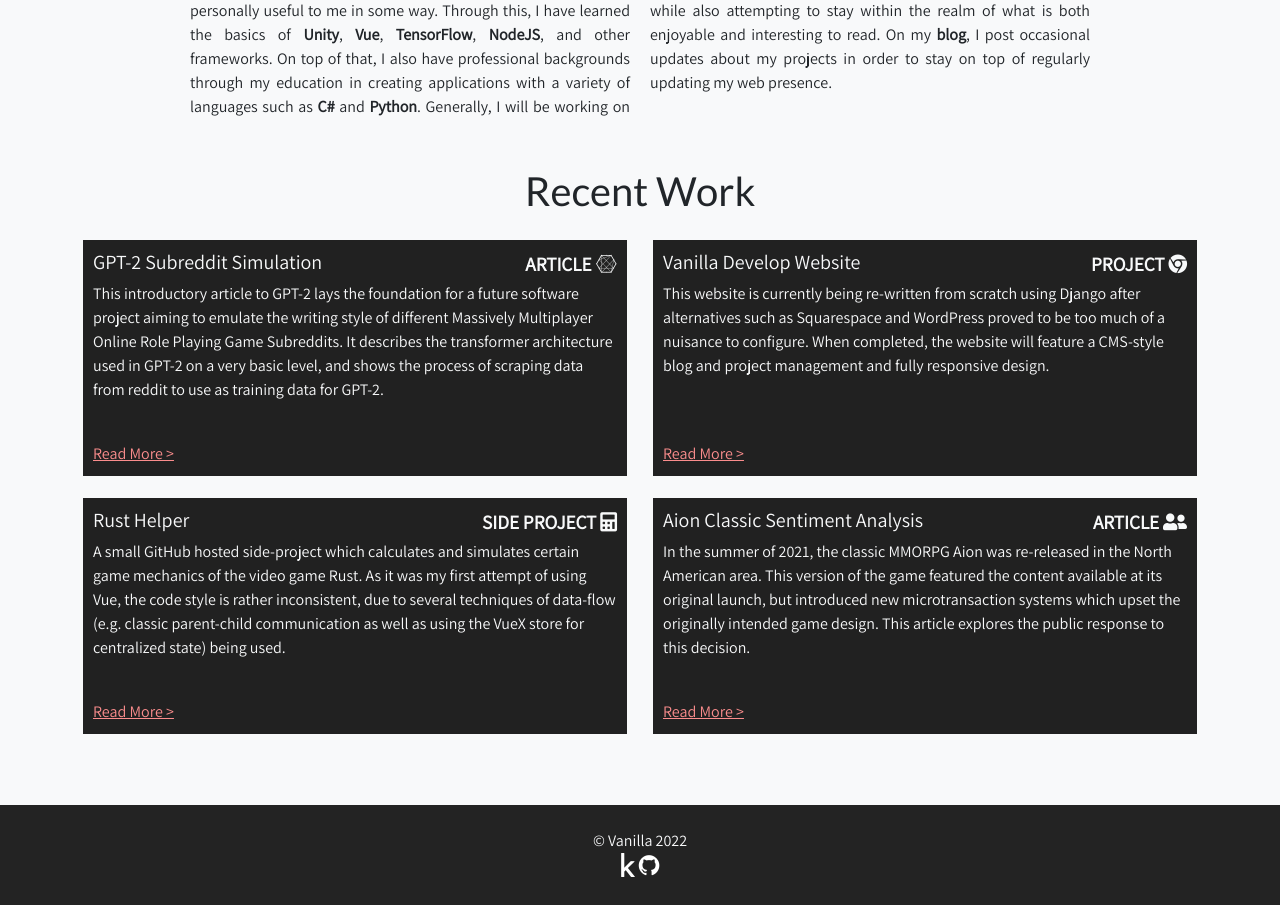
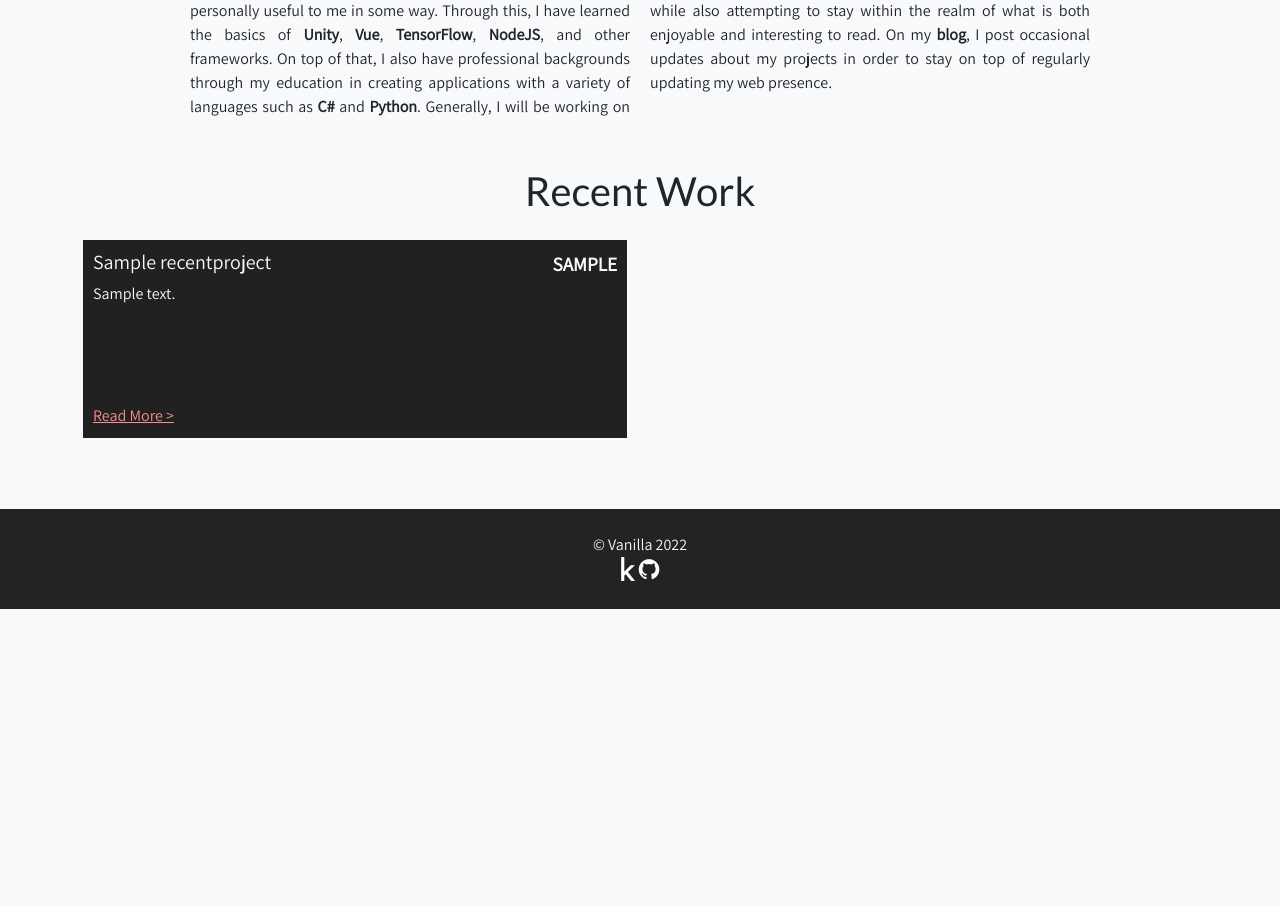
Before and after one commit to VanillaDevelop/VanillaDev, a Django app: page / in a window 1280 px wide. Shown: the part 2103-3008 px from the top of the page. After the commit the page ends 2712 px from the top, so only its background shows below. Run offline with Django 3.2, Linux system fonts and the light colour scheme; tables that the repository leaves empty hold one stand-in row (values such as "Sample post"); some libraries are stand-ins or nearby versions.

Commit message:
Display recent projects based on database entries

```diff
--- a/vanilladev/home/templates/home/index.html
+++ b/vanilladev/home/templates/home/index.html
@@ -120,62 +120,19 @@
 <div class="container mt-5">
     <h1 class="text-center mb-4">Recent Work</h1>
     <div class="row">
+        {% for recent in recents %}
         <div class="col-lg-6 project-column">
-            <div class="d-flex flex-column justify-content-between h-100">
+            <div class="d-flex flex-column justify-content-between h-100 w-100">
                 <div>
                     <div class="d-flex justify-content-between">
-                        <h5>GPT-2 Subreddit Simulation</h5><span><strong>ARTICLE </strong><i
-                                class="fab fa-connectdevelop"></i></span>
+                        <h5>{{recent.title}}</h5><span><strong>{{recent.type|upper}} </strong><i
+                                class="{{recent.icon}}"></i></span>
                     </div>
-                    <p>This introductory article to GPT-2 lays the foundation for a future software project aiming to
-                        emulate the writing style of different Massively Multiplayer Online Role Playing Game
-                        Subreddits. It describes the transformer architecture used in GPT-2 on a very basic level, and
-                        shows the process of scraping data from reddit to use as training data for GPT-2.<br><br></p>
-                </div><a class="link-readmore" href="#">Read More &gt;</a>
+                    <p>{{recent.description}}</p>
+                </div><a class="link-readmore" href="{{recent.link}}">Read More &gt;</a>
             </div>
         </div>
-        <div class="col-lg-6 project-column">
-            <div class="d-flex flex-column justify-content-between h-100">
-                <div>
-                    <div class="d-flex justify-content-between">
-                        <h5>Vanilla Develop Website</h5><span><strong>PROJECT</strong> <i
-                                class="fab fa-chrome"></i></span>
-                    </div>
-                    <p>This website is currently being re-written from scratch using Django after alternatives such as
-                        Squarespace and WordPress proved to be too much of a nuisance to configure. When completed, the
-                        website will feature a CMS-style blog and project management and fully responsive design.<br>
-                    </p>
-                </div><a class="link-readmore" href="#">Read More &gt;</a>
-            </div>
-        </div>
-        <div class="col-lg-6 project-column">
-            <div class="d-flex flex-column justify-content-between h-100">
-                <div>
-                    <div class="d-flex justify-content-between">
-                        <h5>Rust Helper</h5><span><strong>SIDE</strong> <strong>PROJECT </strong><i
-                                class="fas fa-calculator"></i></span>
-                    </div>
-                    <p>A small GitHub hosted side-project which calculates and simulates certain game mechanics of
-                        the video game Rust. As it was my first attempt of using Vue, the code style is rather
-                        inconsistent, due to several techniques of data-flow (e.g. classic parent-child
-                        communication as well as using the VueX store for centralized state) being used.<br><br></p>
-                </div><a class="link-readmore" href="#">Read More &gt;</a>
-            </div>
-        </div>
-        <div class="col-lg-6 project-column">
-            <div class="d-flex flex-column justify-content-between h-100">
-                <div>
-                    <div class="d-flex justify-content-between">
-                        <h5>Aion Classic Sentiment Analysis</h5><span><strong>ARTICLE </strong><i
-                                class="fas fa-user-friends"></i></span>
-                    </div>
-                    <p>In the summer of 2021, the classic MMORPG Aion was re-released in the North American area. This
-                        version of the game featured the content available at its original launch, but introduced new
-                        microtransaction systems which upset the originally intended game design. This article explores
-                        the public response to this decision.</p>
-                </div><a class="link-readmore" href="#">Read More &gt;</a>
-            </div>
-        </div>
+        {% endfor %}
     </div>
 </div>
 {%endblock %}
--- a/vanilladev/home/views.py
+++ b/vanilladev/home/views.py
@@ -6,7 +6,8 @@ from .models import RecentProject
 
 # Create your views here.
 def index(request):
-    return render_mainpage(request, 'home/index.html')
+    recents = list(reversed(RecentProject.objects.all()))[:4]
+    return render_mainpage(request, 'home/index.html', {'recents': recents})
 
 #change recent projects
 @login_required()
```
